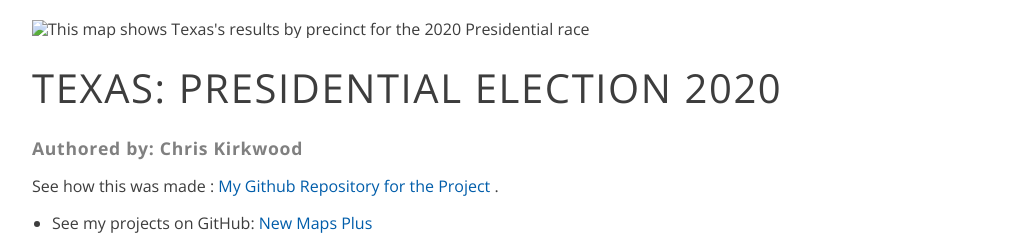
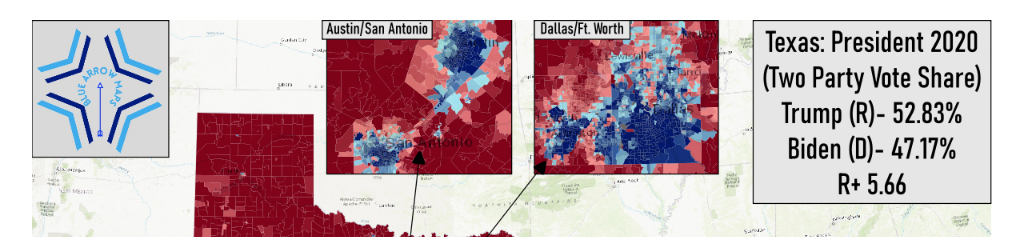
Before and after one commit to cski230/texaspres20, a plain HTML site: page Project Files/index.html in a window 1280 px wide. Shown: the top 237 px of the page, without its empty margins (128-1151 px from the left). Drawn offline with nearby package versions, Linux system fonts and the light colour scheme.

Commit message:
Update index.html
fixed map appearing properly (hopefully)

```diff
--- a/Project Files/index.html
+++ b/Project Files/index.html
@@ -92,7 +92,7 @@
 		<!-- The division element contains an image element -->
 		<div id='map'>
 			<!-- The image element uses the the 'src' property to show an image on the page. -->
-			<img src="C:\Users\chris\Desktop\texaspres20\Project Files\Texas Final Maps Compress\TX MAP 671 Final.png" class="max-width-img" alt="This map shows Texas's results by precinct for the 2020 Presidential race">
+			<img src= "TX-MAP-671-Final.png" class="max-width-img" alt="This map shows Texas's results by precinct for the 2020 Presidential race">
 		</div>
 		<!-- <a href="">https://github.com/cski230/texaspres20/blob/main/Project%20Files/Texas%20Final%20Maps%20Compress/TX%20Map%20671%20Final%20Big.png</a> -->
 
```
